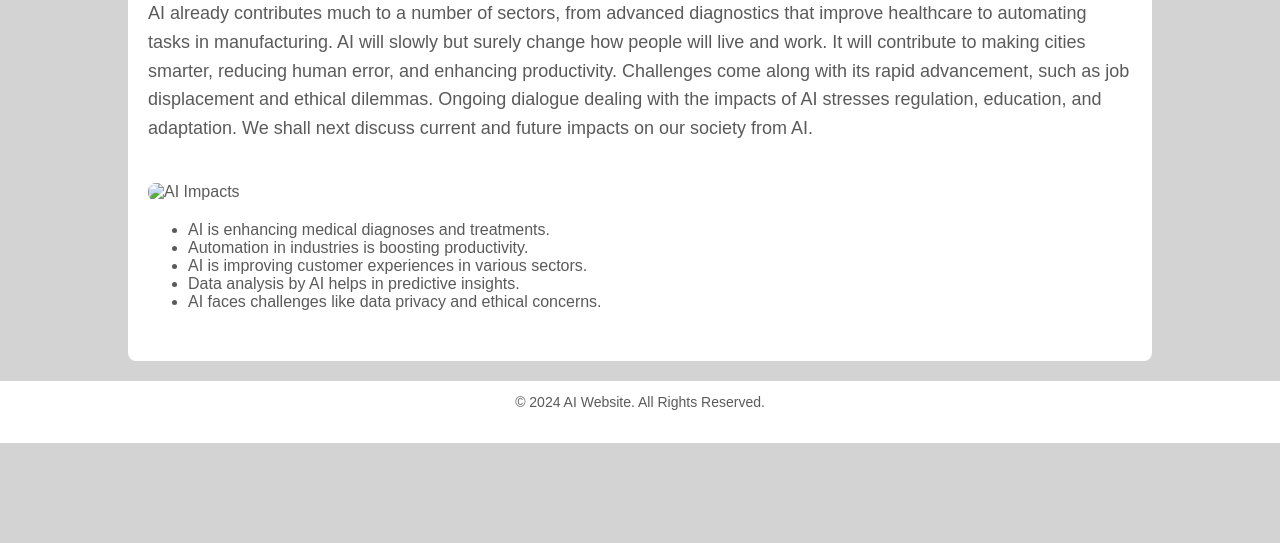
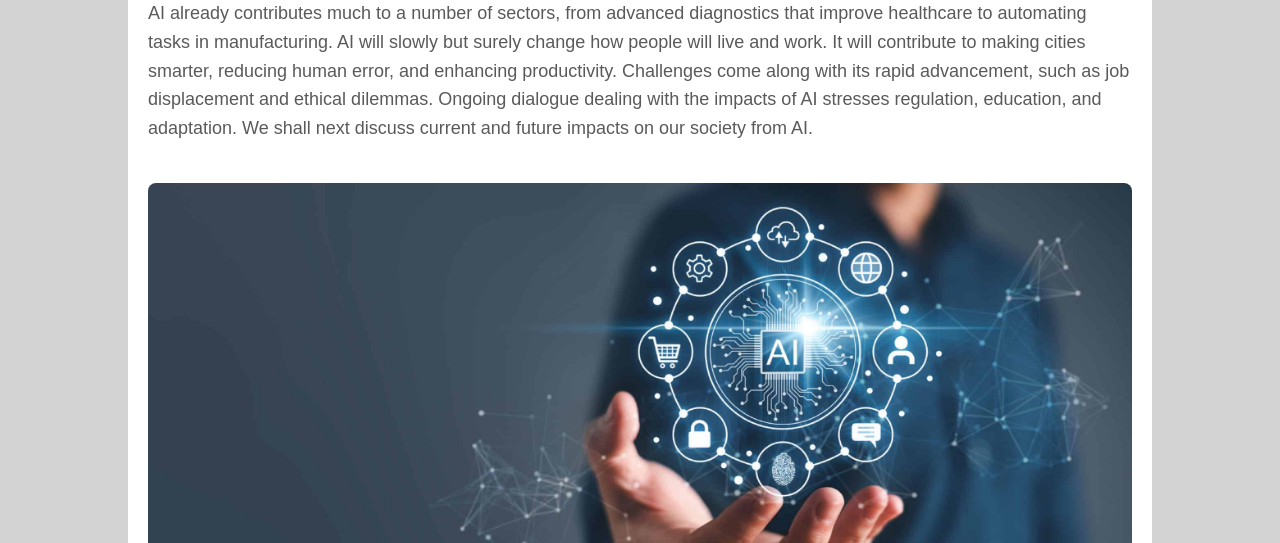
Before and after one commit to NP175548/5.6-AI-Website, a plain HTML site: page impacts.html in a window 1280 px wide. Shown: the part 257-800 px from the top of the page. Drawn offline with Linux system fonts and the light colour scheme.

Commit message:
Update impacts.html

```diff
--- a/impacts.html
+++ b/impacts.html
@@ -31,7 +31,7 @@
         <main id="impacts">
             <h1>Impacts of AI</h1>
             <p>AI already contributes much to a number of sectors, from advanced diagnostics that improve healthcare to automating tasks in manufacturing. AI will slowly but surely change how people will live and work. It will contribute to making cities smarter, reducing human error, and enhancing productivity. Challenges come along with its rapid advancement, such as job displacement and ethical dilemmas. Ongoing dialogue dealing with the impacts of AI stresses regulation, education, and adaptation. We shall next discuss current and future impacts on our society from AI.</p>
-            <img src="images/impacts-image.jpg" alt="AI Impacts">
+            <img src="impacts-image.jpg" alt="AI Impacts">
             <ul>
                 <li>AI is enhancing medical diagnoses and treatments.</li>
                 <li>Automation in industries is boosting productivity.</li>
```
